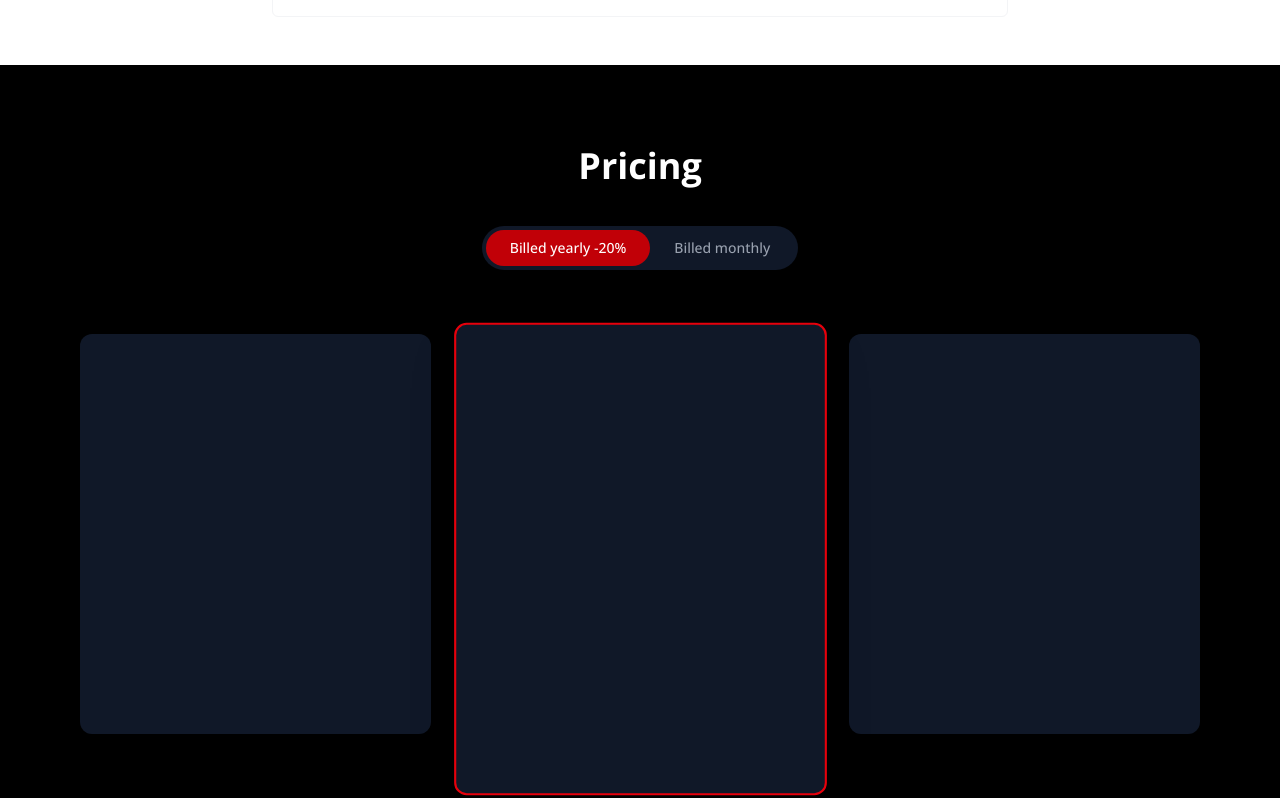
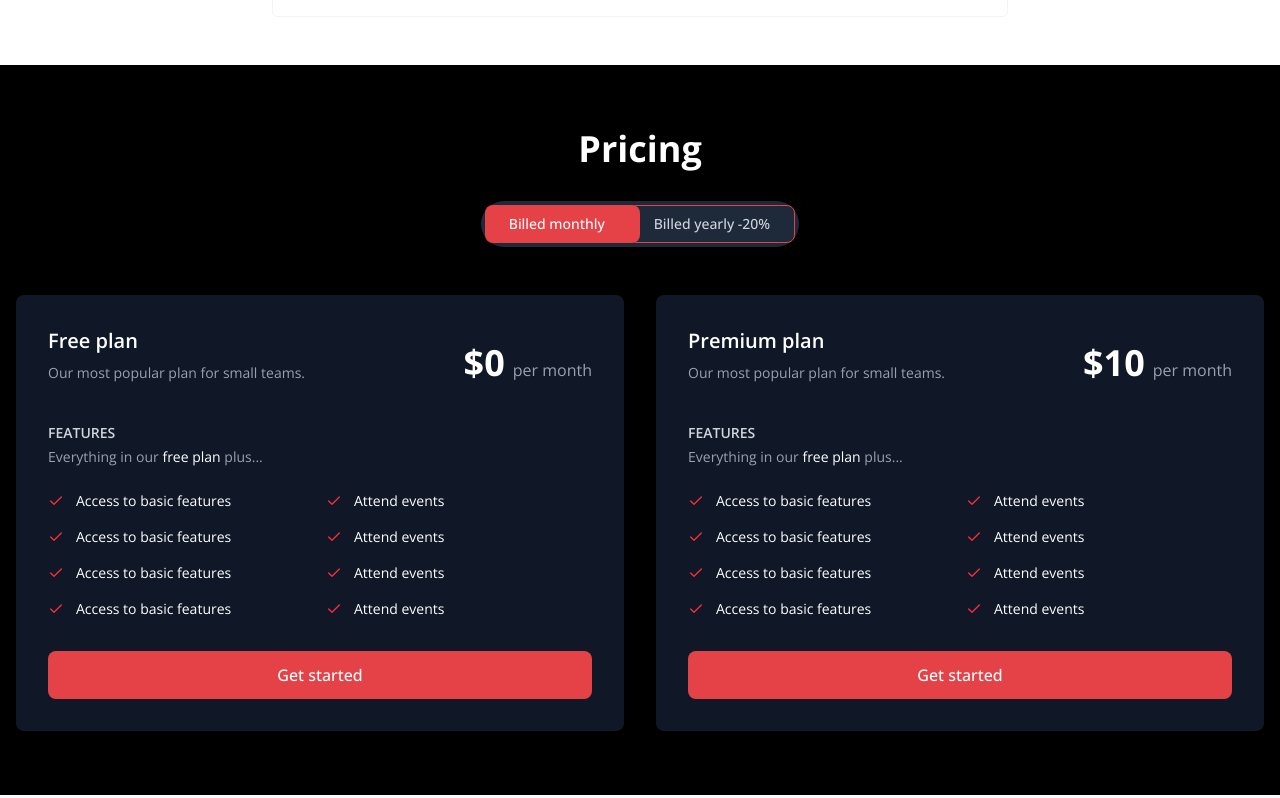
Before and after one commit to arman-miaa/ChatBot, a React (Vite) app: page / in a window 1280 px wide. Shown: the part 5370-6168 px from the top of the page. Built offline with nearby package versions, Linux system fonts and the light colour scheme.

Commit message:
Pricing section done

```diff
--- a/src/components/Pricing.jsx
+++ b/src/components/Pricing.jsx
@@ -1,35 +1,237 @@
+"use client";
 
+import { Check } from "lucide-react";
+import { useState } from "react";
 
 const Pricing = () => {
+  const [isYearly, setIsYearly] = useState(false);
+
+  // Pricing data for different billing periods
+  const pricingData = {
+    monthly: {
+      free: { price: 0, period: "per month" },
+      premium: { price: 10, period: "per month" },
+    },
+    yearly: {
+      free: { price: 0, period: "per year" },
+      premium: {
+        price: 96,
+        period: "per year",
+        originalPrice: 120,
+        savings: "20%",
+      },
+    },
+  };
+
+  const currentPricing = isYearly ? pricingData.yearly : pricingData.monthly;
+
   return (
-    <div id="pricing" className="bg-black py-16 text-white min-h-screen flex flex-col items-center justify-center">
-      <h2 className="text-4xl font-bold mb-10">Pricing</h2>
+    <div className="bg-black text-white py-16 px-4">
+      <div className="container mx-auto">
+        {/* Header */}
+        <div className="text-center mb-12">
+          <h2 className="text-4xl font-bold mb-8">Pricing</h2>
 
-      {/* Billing Toggle */}
-      <div className="flex bg-gray-900 rounded-full p-1 mb-16">
-        <button className="px-6 py-2 rounded-full text-sm font-medium bg-red-700 text-white">
-          Billed yearly -20%
-        </button>
-        <button className="px-6 py-2 rounded-full text-sm font-medium text-gray-400 hover:text-white">
-          Billed monthly
-        </button>
-      </div>
+          {/* Toggle Buttons */}
+          <div className="flex justify-center items-center   w-fit mx-auto ">
+            <div className="relative bg-gray-800 rounded-full p-1 flex">
+              {/* Background slider */}
+              <div
+                className={`absolute top-1 bottom-1 bg-primaryColor rounded-lg transition-all duration-300 ease-in-out ${
+                  isYearly ? "left-1/2 right-1" : "left-1 right-1/2 "
+                }`}
+              />
 
-      {/* Pricing Cards Container */}
-      <div className="flex flex-col md:flex-row items-center md:items-stretch justify-center gap-8 px-4 w-full max-w-6xl">
-        {/* Left Card */}
-        <div className="flex-1 w-full max-w-sm h-[400px] bg-gray-900 rounded-xl">
-          {/* Content will go here for the actual pricing plan */}
+              {/* Monthly Button */}
+              <button
+                onClick={() => setIsYearly(false)}
+                className={`relative z-10 px-6 py-2 rounded-lg cursor-pointer text-sm font-medium transition-colors duration-300 ${
+                  !isYearly
+                    ? "text-white"
+                    : "text-gray-300 border border-primaryColor px-10 transition-all duration-500 ease-in-out hover:text-white"
+                }`}
+              >
+                Billed monthly
+              </button>
+
+              {/* Yearly Button */}
+              <button
+                onClick={() => setIsYearly(true)}
+                className={`relative z-10 px-6 py-2 cursor-pointer rounded-lg text-sm font-medium transition-colors duration-300 ${
+                  isYearly
+                    ? "text-white"
+                    : "text-gray-300 border border-primaryColor transition-all duration-500 ease-in-out hover:text-white"
+                }`}
+              >
+                Billed yearly -20%
+              </button>
+            </div>
+          </div>
         </div>
 
-        {/* Middle Card (with red border) */}
-        <div className="flex-1 w-full max-w-sm h-[450px] bg-gray-900 rounded-xl border-2 border-red-600 transform scale-105 shadow-2xl transition-all duration-300">
-          {/* Content will go here for the actual pricing plan */}
-        </div>
+        {/* Pricing Cards */}
+        <div className="grid md:grid-cols-2 gap-8 container mx-auto">
+          {/* Free Plan */}
+          <div className="bg-gray-900 rounded-lg p-8 transition-all duration-300">
+            <div className="mb-6 flex items-center  justify-between">
+              <div>
+                <h3 className="text-xl font-semibold mb-2">Free plan</h3>
+                <p className="text-gray-400 text-sm mb-4">
+                  Our most popular plan for small teams.
+                </p>
+              </div>
+              <div className="flex items-baseline">
+                <span className="text-4xl font-bold transition-all duration-300">
+                  ${currentPricing.free.price}
+                </span>
+                <span className="text-gray-400 ml-2 transition-all duration-300">
+                  {currentPricing.free.period}
+                </span>
+              </div>
+            </div>
 
-        {/* Right Card */}
-        <div className="flex-1 w-full max-w-sm h-[400px] bg-gray-900 rounded-xl">
-          {/* Content will go here for the actual pricing plan */}
+            <div className="mb-8">
+              <h4 className="text-sm font-semibold text-gray-300 mb-1">
+                FEATURES
+              </h4>
+              <p className="text-sm text-gray-400 mb-6">
+                Everything in our <span className="text-white">free plan</span>{" "}
+                plus...
+              </p>
+
+              <div className="grid grid-cols-1 md:grid-cols-2 gap-3">
+                {/* Left column */}
+                <div className="flex flex-col gap-4">
+                  <div className="flex items-center text-sm">
+                    <Check className="w-4 h-4 text-red-500 mr-3 flex-shrink-0" />
+                    <span>Access to basic features</span>
+                  </div>
+                  <div className="flex items-center text-sm">
+                    <Check className="w-4 h-4 text-red-500 mr-3 flex-shrink-0" />
+                    <span>Access to basic features</span>
+                  </div>
+                  <div className="flex items-center text-sm">
+                    <Check className="w-4 h-4 text-red-500 mr-3 flex-shrink-0" />
+                    <span>Access to basic features</span>
+                  </div>
+                  <div className="flex items-center text-sm">
+                    <Check className="w-4 h-4 text-red-500 mr-3 flex-shrink-0" />
+                    <span>Access to basic features</span>
+                  </div>
+                </div>
+
+                {/* Right column */}
+                <div className="flex flex-col gap-4">
+                  <div className="flex items-center text-sm">
+                    <Check className="w-4 h-4 text-red-500 mr-3 flex-shrink-0" />
+                    <span>Attend events</span>
+                  </div>
+                  <div className="flex items-center text-sm">
+                    <Check className="w-4 h-4 text-red-500 mr-3 flex-shrink-0" />
+                    <span>Attend events</span>
+                  </div>
+                  <div className="flex items-center text-sm">
+                    <Check className="w-4 h-4 text-red-500 mr-3 flex-shrink-0" />
+                    <span>Attend events</span>
+                  </div>
+                  <div className="flex items-center text-sm">
+                    <Check className="w-4 h-4 text-red-500 mr-3 flex-shrink-0" />
+                    <span>Attend events</span>
+                  </div>
+                </div>
+              </div>
+            </div>
+
+            <button className="w-full bg-primaryColor cursor-pointer hover:bg-red-600 text-white py-3 rounded-lg font-medium transition-colors duration-200">
+              Get started
+            </button>
+          </div>
+
+          {/* Premium Plan */}
+          <div className="bg-gray-900 rounded-lg p-8 transition-all duration-300">
+            <div className="mb-6 flex items-center justify-between">
+              <div>
+                <h3 className="text-xl font-semibold mb-2">Premium plan</h3>
+                <p className="text-gray-400 text-sm mb-4">
+                  Our most popular plan for small teams.
+                </p>
+              </div>
+              <div className="flex items-baseline">
+                <span className="text-4xl font-bold transition-all duration-300">
+                  ${currentPricing.premium.price}
+                </span>
+                <span className="text-gray-400 ml-2 transition-all duration-300">
+                  {currentPricing.premium.period}
+                </span>
+                {isYearly && currentPricing.premium.originalPrice && (
+                  <div className="ml-4 flex flex-col">
+                    <span className="text-sm text-gray-500 line-through">
+                      ${currentPricing.premium.originalPrice}/year
+                    </span>
+                    <span className="text-sm text-green-400 font-medium">
+                      Save {currentPricing.premium.savings}
+                    </span>
+                  </div>
+                )}
+              </div>
+            </div>
+
+            <div className="mb-8">
+              <h4 className="text-sm font-semibold text-gray-300 mb-1">
+                FEATURES
+              </h4>
+              <p className="text-sm text-gray-400 mb-6">
+                Everything in our <span className="text-white">free plan</span>{" "}
+                plus...
+              </p>
+
+              <div className="grid grid-cols-1 md:grid-cols-2 gap-3">
+                {/* Left column */}
+                <div className="flex flex-col gap-4">
+                  <div className="flex items-center text-sm">
+                    <Check className="w-4 h-4 text-red-500 mr-3 flex-shrink-0" />
+                    <span>Access to basic features</span>
+                  </div>
+                  <div className="flex items-center text-sm">
+                    <Check className="w-4 h-4 text-red-500 mr-3 flex-shrink-0" />
+                    <span>Access to basic features</span>
+                  </div>
+                  <div className="flex items-center text-sm">
+                    <Check className="w-4 h-4 text-red-500 mr-3 flex-shrink-0" />
+                    <span>Access to basic features</span>
+                  </div>
+                  <div className="flex items-center text-sm">
+                    <Check className="w-4 h-4 text-red-500 mr-3 flex-shrink-0" />
+                    <span>Access to basic features</span>
+                  </div>
+                </div>
+
+                {/* Right column */}
+                <div className="flex flex-col gap-4">
+                  <div className="flex items-center text-sm">
+                    <Check className="w-4 h-4 text-red-500 mr-3 flex-shrink-0" />
+                    <span>Attend events</span>
+                  </div>
+                  <div className="flex items-center text-sm">
+                    <Check className="w-4 h-4 text-red-500 mr-3 flex-shrink-0" />
+                    <span>Attend events</span>
+                  </div>
+                  <div className="flex items-center text-sm">
+                    <Check className="w-4 h-4 text-red-500 mr-3 flex-shrink-0" />
+                    <span>Attend events</span>
+                  </div>
+                  <div className="flex items-center text-sm">
+                    <Check className="w-4 h-4 text-red-500 mr-3 flex-shrink-0" />
+                    <span>Attend events</span>
+                  </div>
+                </div>
+              </div>
+            </div>
+
+            <button className="w-full bg-primaryColor cursor-pointer hover:bg-red-600 text-white py-3 rounded-lg font-medium transition-colors duration-200">
+              Get started
+            </button>
+          </div>
         </div>
       </div>
     </div>
```
